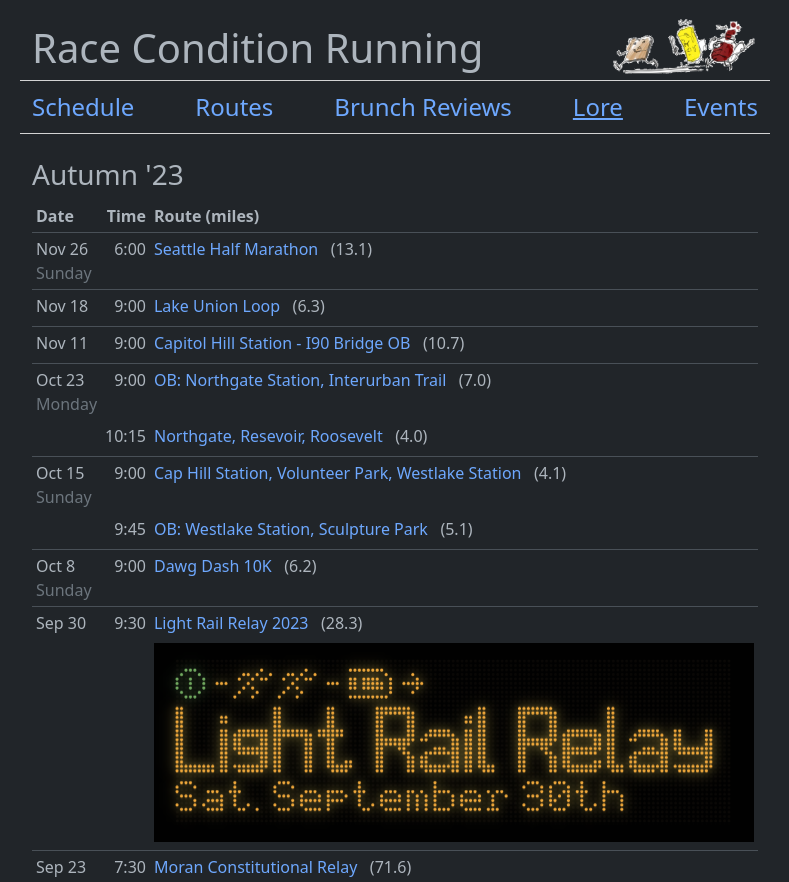
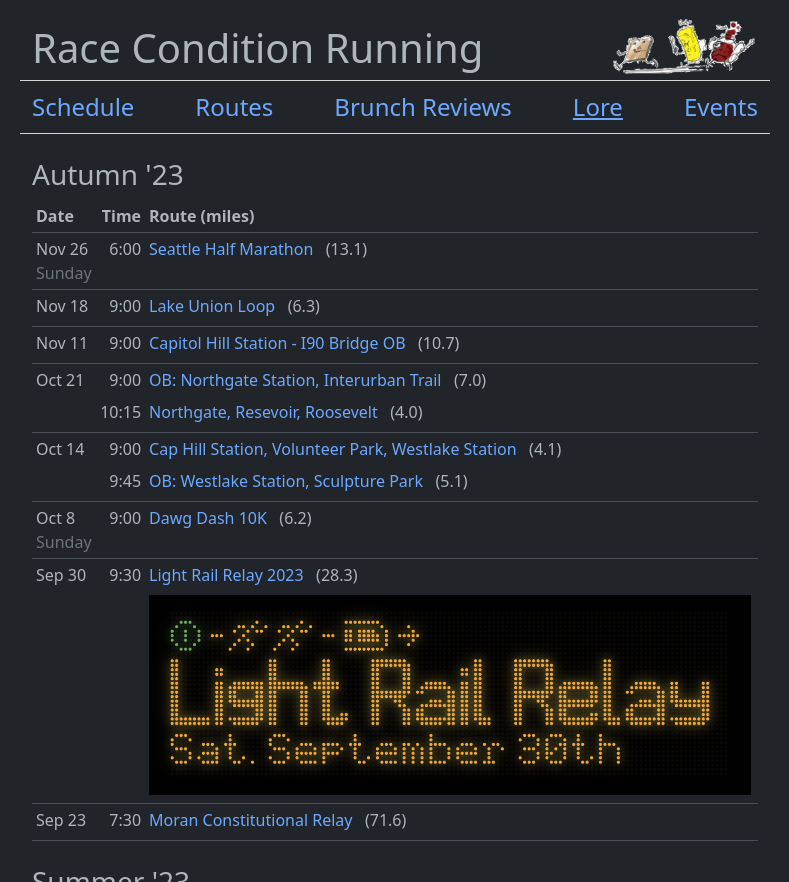
Before and after one commit to raceconditionrunning/raceconditionrunning.github.io, a Jekyll site: the page built from pages/lore.html, in a window 1280 px wide and 900 px high, cut to the strip 0-882 px from the top of the window. Shown: the whole strip, without its empty margins (245-1034 px from the left). Built offline with Jekyll 4.4.1, drawn with Linux system fonts in a browser that asks for light colours.

Commit message:
dates are confusing

```diff
--- a/_data/schedules/23-autumn.yml
+++ b/_data/schedules/23-autumn.yml
@@ -23,14 +23,14 @@
         map: https://www.washington.edu/alumni/events/alaska-airlines-dawg-dash-2023/
         dist: 6.2
 
-- date: "2023-10-15"
+- date: "2023-10-14"
   plan:
     - time: "9:00"
       route_id: caphill-volunteer-westlake
     - time: "9:45"
       route_id: ob-westlake-sculpture-park
 
-- date: "2023-10-23"
+- date: "2023-10-21"
   plan:
     - time: "9:00"
       route_id: ob-northgate-interurban
```
